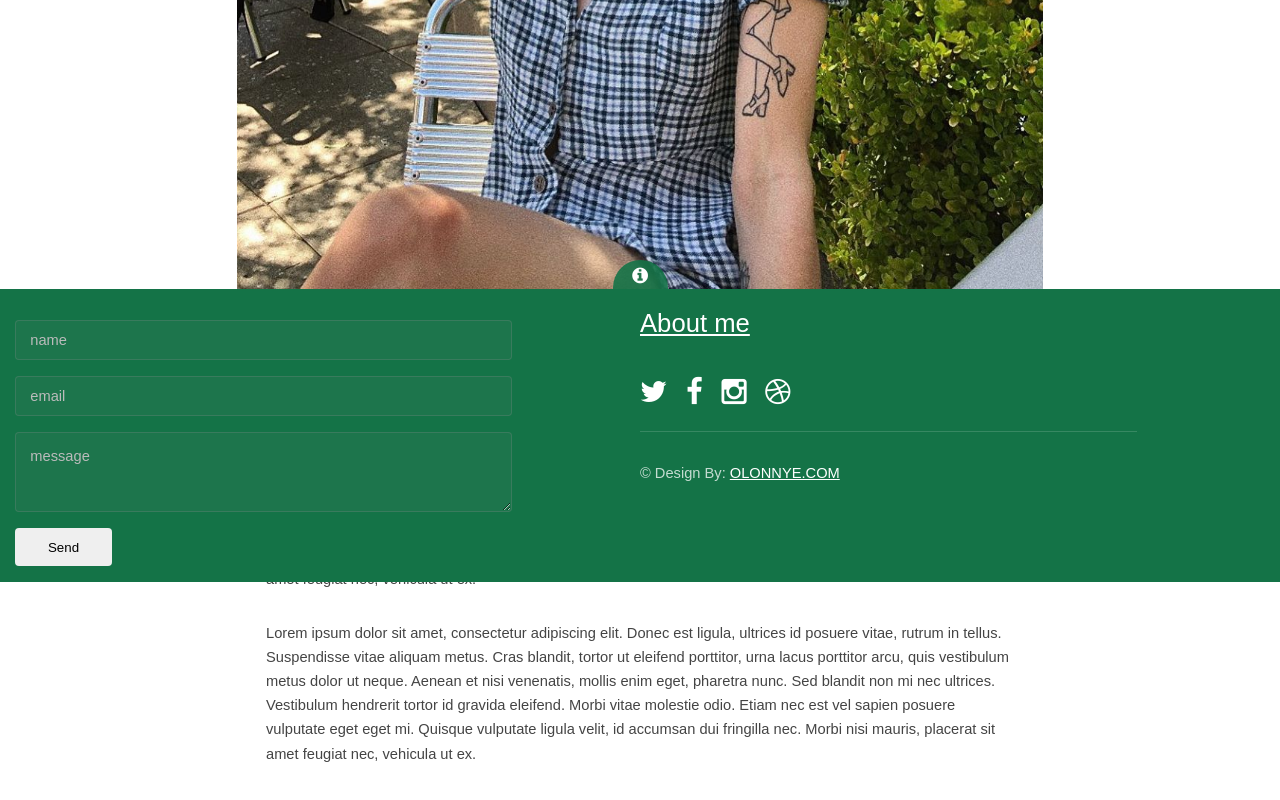
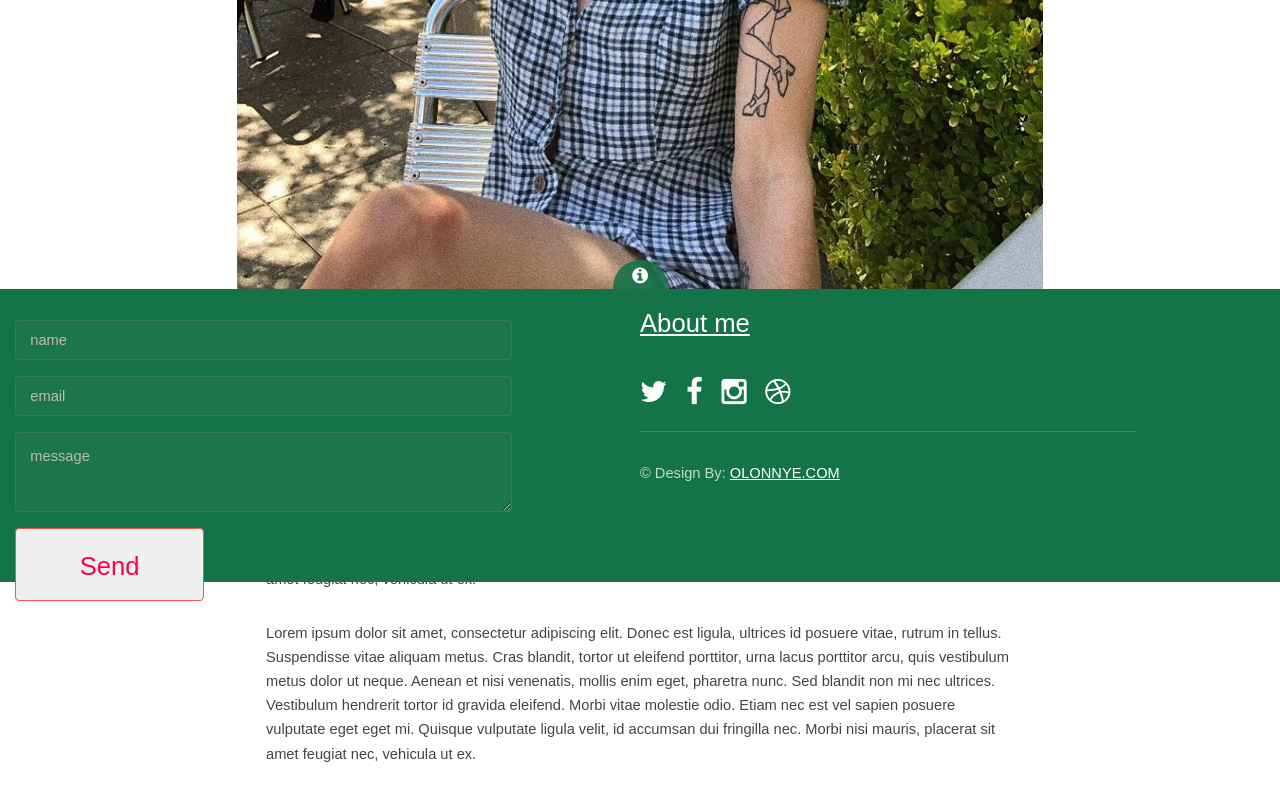
Before and after one commit to boredasfawk/katrina_web, a plain HTML site: page detail1.html in a window 1280 px wide. Shown: the part 511-1311 px from the top of the page. Drawn offline with Linux system fonts and the light colour scheme.

Commit message:
forgot class LOL

```diff
--- a/assets/css/main.css
+++ b/assets/css/main.css
@@ -1529,13 +1529,13 @@ footer div#padding.content {
   }
 }
 
-input[type="submit"] {
+.main-btn {
   color: #f04;
   border: 0.1rem solid #f65151;
   font-size: 1.6rem;
 }
 
-input[type="submit"]:hover {
+.main-btn:hover {
   background: #f04;
   color: #fff !important;
 }
```
